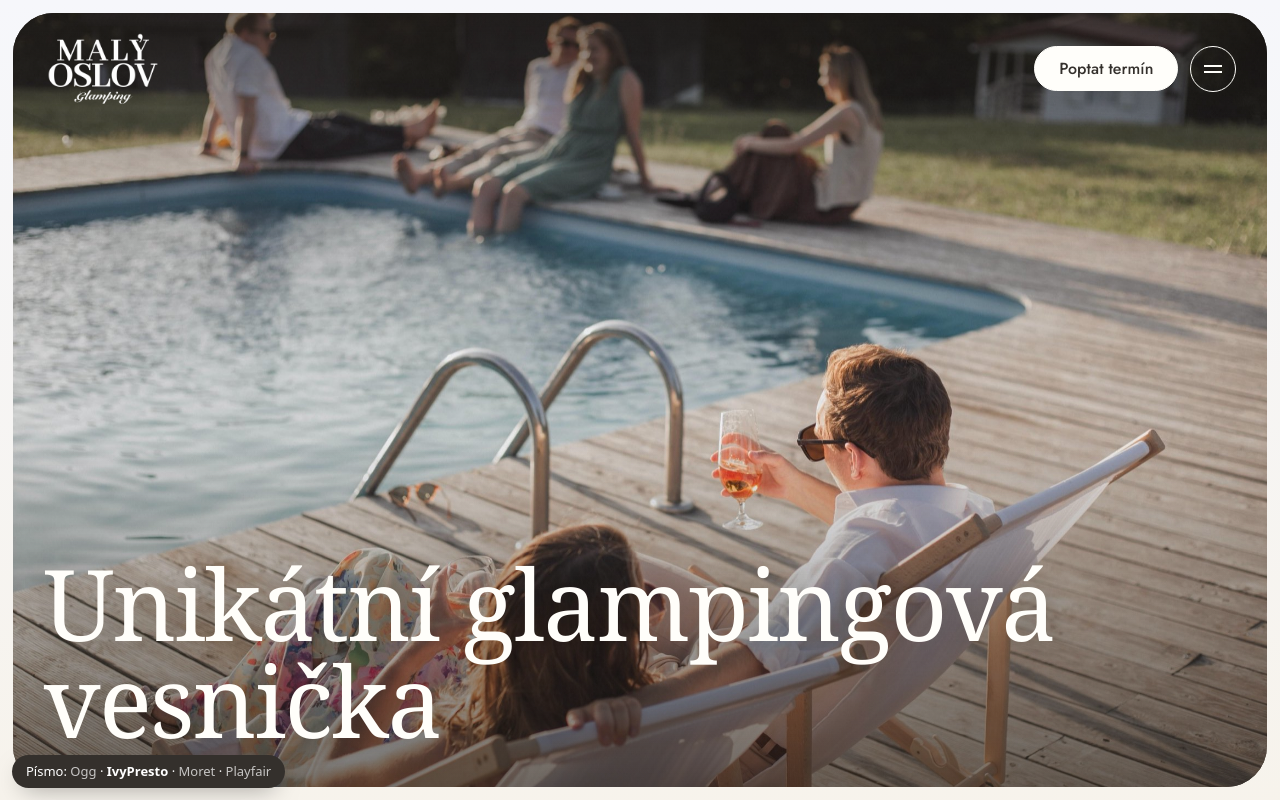
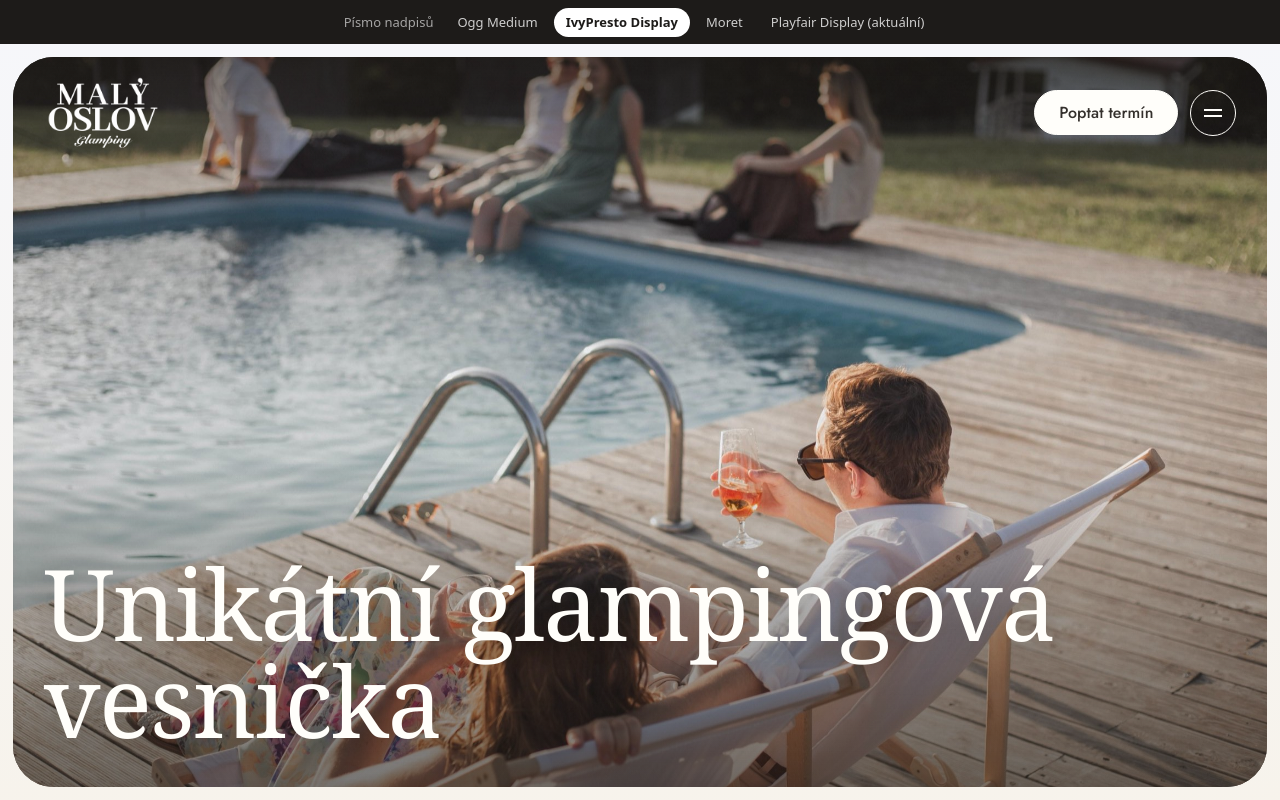
Before and after one commit to luky-bonumo/maly-oslov-preview, a plain HTML site: page pisma/ivypresto/index.html in a window 1280 px wide. Shown: the top 800 px of the page. Drawn offline with Linux system fonts and the light colour scheme; a web font is replaced by a local one.

Commit message:
Varianty písma: přepínač jako lišta přes celou šířku nad webem
Co-Authored-By: Claude Opus 5.5 <noreply@anthropic.com>

```diff
--- a/pisma/ivypresto/index.html
+++ b/pisma/ivypresto/index.html
@@ -23,8 +23,45 @@ h1, h2, h3,
 /* v malých velikostech (mezititulky, otázky, počty) je Regular moc tenký */
 h3, .faq-list summary, .count { font-weight: 600; }
 </style>
+<style>
+  :root { --switch-h: 44px; }
+  html { scroll-padding-top: calc(108px + var(--switch-h)); }
+  body { padding-top: var(--switch-h); }
+  .top { top: calc(var(--gap) + var(--switch-h)); }
+  .hero-frame { height: calc(100vh - 2 * var(--gap) - var(--dock-h) - var(--switch-h)); height: calc(100svh - 2 * var(--gap) - var(--dock-h) - var(--switch-h)); }
+  .split-intro, .faq-head { top: calc(110px + var(--switch-h)); }
+  .pismo-bar { position: fixed; z-index: 100; top: 0; left: 0; right: 0; height: var(--switch-h); display: flex; align-items: center;
+    justify-content: center; gap: 4px; padding: 0 12px; background: #1d1b19; color: #fff; white-space: nowrap;
+    font: 500 13px/1 system-ui, -apple-system, "Segoe UI", sans-serif; }
+  .pismo-bar .label { opacity: .6; margin-right: 8px; }
+  .pismo-bar a, .pismo-bar b { padding: 8px 12px; border-radius: 999px; color: #fff; text-decoration: none; }
+  .pismo-bar a { opacity: .78; }
+  .pismo-bar a:hover { opacity: 1; background: rgba(255, 255, 255, .12); }
+  .pismo-bar b { background: #fff; color: #1d1b19; font-weight: 600; }
+  .pismo-bar .short { display: none; }
+  @media (max-width: 760px) {
+    .pismo-bar .label, .pismo-bar .long { display: none; }
+    .pismo-bar .short { display: inline; }
+  }
+</style>
 </head>
 <body>
+<nav class="pismo-bar" aria-label="Varianty písma nadpisů"><span class="label">Písmo nadpisů</span><a href="../ogg/"><span class="long">Ogg Medium</span><span class="short">Ogg</span></a><b aria-current="page"><span class="long">IvyPresto Display</span><span class="short">IvyPresto</span></b><a href="../moret/"><span class="long">Moret</span><span class="short">Moret</span></a><a href="../playfair/"><span class="long">Playfair Display (aktuální)</span><span class="short">Playfair</span></a></nav>
+<script>
+  (function () {
+    var key = "pismo-scroll";
+    document.querySelectorAll(".pismo-bar a").forEach(function (a) {
+      a.addEventListener("click", function () {
+        try { sessionStorage.setItem(key, String(window.scrollY / document.documentElement.scrollHeight)); } catch (e) {}
+      });
+    });
+    try {
+      var r = parseFloat(sessionStorage.getItem(key));
+      sessionStorage.removeItem(key);
+      if (r > 0) window.addEventListener("load", function () { window.scrollTo(0, r * document.documentElement.scrollHeight); });
+    } catch (e) {}
+  })();
+</script>
 
 <header class="top">
   <div class="top-in">
@@ -444,31 +481,5 @@ h3, .faq-list summary, .count { font-weight: 600; }
 })();
 </script>
 
-<nav class="pismo-switch" aria-label="Varianty písma">Písmo: <a href="../ogg/">Ogg</a> · <b aria-current="page">IvyPresto</b> · <a href="../moret/">Moret</a> · <a href="../playfair/">Playfair</a></nav>
-<style>
-  .pismo-switch { position: fixed; left: 12px; bottom: calc(var(--dock-h, 0px) + 12px); z-index: 9999; background: #34302c; color: #fff;
-    font: 500 13px/1 system-ui, sans-serif; padding: 10px 14px; border-radius: 999px; white-space: nowrap;
-    box-shadow: 0 8px 24px -10px rgba(0, 0, 0, .5); }
-  .pismo-switch a { color: #fff; opacity: .72; text-decoration: none; }
-  .pismo-switch a:hover { opacity: 1; text-decoration: underline; }
-  .pismo-switch b { font-weight: 700; }
-  /* na telefonu by dole zakrýval nadpis v úvodu, proto je nahoře pod hlavičkou */
-  @media (max-width: 640px) { .pismo-switch { top: calc(var(--gap, 8px) + 92px); bottom: auto; } }
-</style>
-<script>
-  (function () {
-    var key = "pismo-scroll";
-    document.querySelectorAll(".pismo-switch a").forEach(function (a) {
-      a.addEventListener("click", function () {
-        try { sessionStorage.setItem(key, String(window.scrollY / document.documentElement.scrollHeight)); } catch (e) {}
-      });
-    });
-    try {
-      var r = parseFloat(sessionStorage.getItem(key));
-      sessionStorage.removeItem(key);
-      if (r > 0) window.addEventListener("load", function () { window.scrollTo(0, r * document.documentElement.scrollHeight); });
-    } catch (e) {}
-  })();
-</script>
 </body>
 </html>
```
Also changed, not shown: pisma/moret/index.html (+37 -26 lines), pisma/ogg/index.html (+37 -26 lines), pisma/playfair/index.html (+37 -26 lines).
